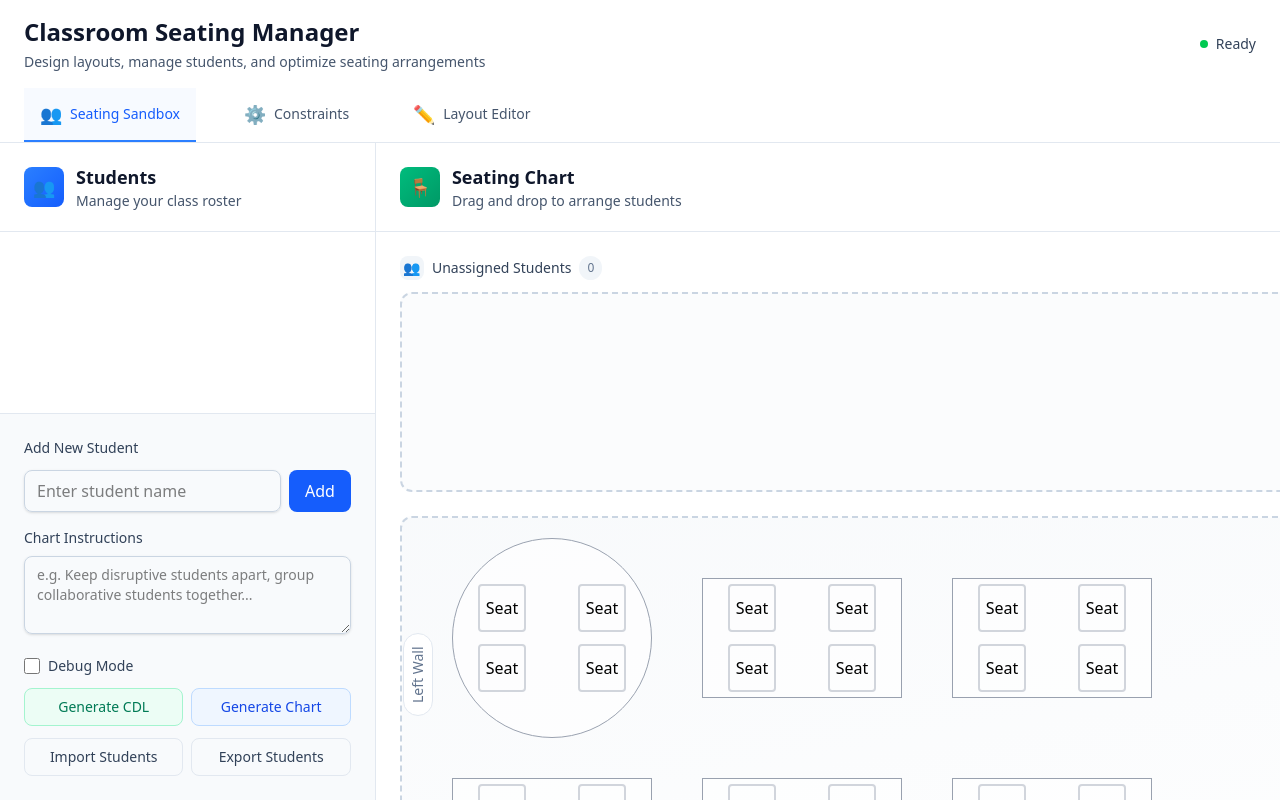
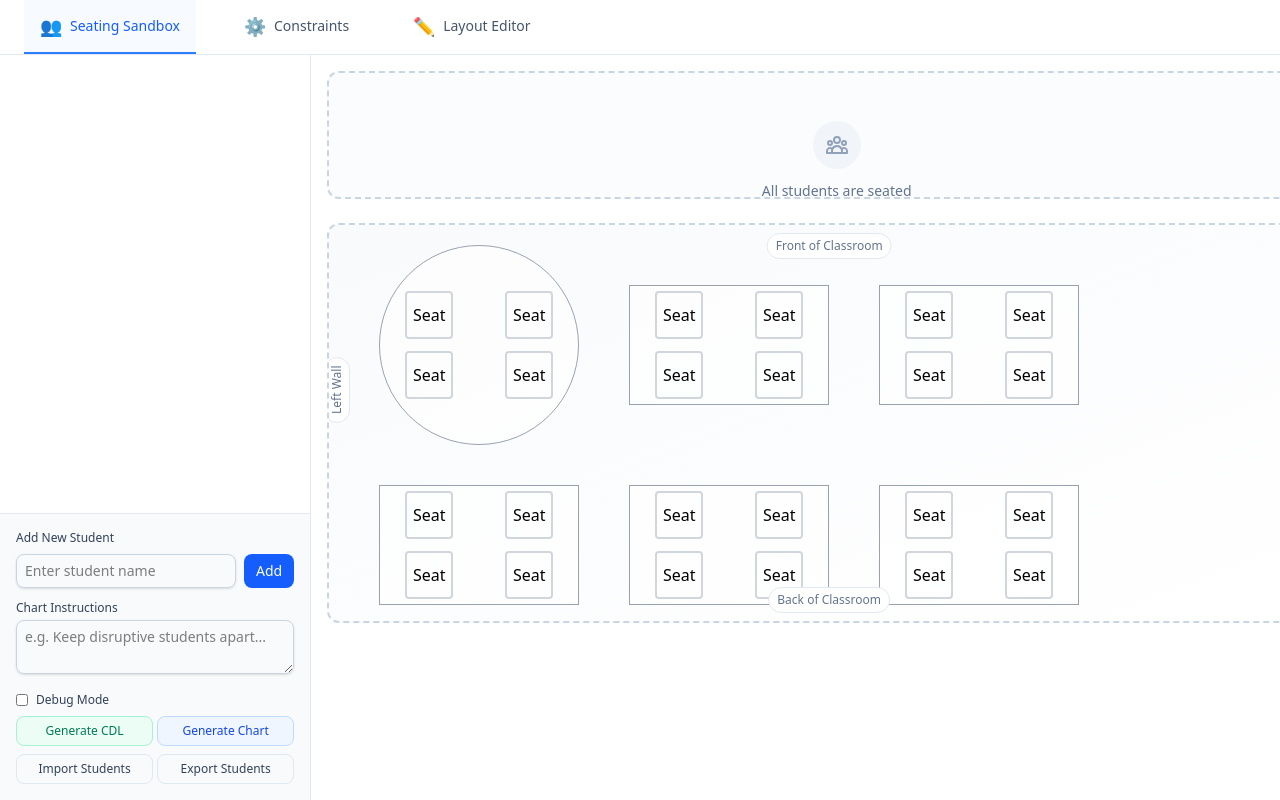
Before and after one commit to veryboi/seating, a React (Vite) app: page / in a window 1280 px wide. Built offline with nearby package versions, Linux system fonts and the light colour scheme.

Commit message:
some updates

```diff
--- a/src/App.jsx
+++ b/src/App.jsx
@@ -404,7 +404,7 @@ function importStudents(file) {
     <div className="flex flex-col h-screen bg-gradient-to-br from-slate-50 to-slate-100">
       {/* HEADER */}
       <div className="bg-white border-b border-slate-200 shadow-sm">
-        <div className="px-6 py-4">
+        {/* <div className="px-6 py-4">
           <div className="flex items-center justify-between">
             <div>
               <h1 className="text-2xl font-bold text-slate-900">Classroom Seating Manager</h1>
@@ -415,7 +415,7 @@ function importStudents(file) {
               <span className="text-sm font-medium text-slate-700">Ready</span>
             </div>
           </div>
-        </div>
+        </div> */}
 
         {/* TAB BAR */}
         <div className="px-6">
@@ -427,8 +427,7 @@ function importStudents(file) {
             ].map((t) => (
               <button
                 key={t.key}
-                className={`flex items-center space-x-2 px-4 py-3 border-b-2 font-medium text-sm transition-colors ${
-                  tab === t.key
+                className={`flex items-center space-x-2 px-4 py-3 border-b-2 font-medium text-sm transition-colors ${tab === t.key
                     ? "border-blue-500 text-blue-600 bg-blue-50/50"
                     : "border-transparent text-slate-600 hover:text-slate-900 hover:border-slate-300"
                   }`}
--- a/src/components/DraggableStudent.jsx
+++ b/src/components/DraggableStudent.jsx
@@ -15,7 +15,8 @@ function DraggableStudent({ id, tags = [], note = "", onAddTag, compact = false
 
   const style = {
     ...(transform ? { transform: `translate(${transform.x}px, ${transform.y}px)` } : {}),
-    zIndex: isDragging ? 1000 : 50,
+    zIndex: isDragging ? 9999 : 50,
+    position: isDragging ? 'fixed' : 'relative',
   };
 
   const [showTip, setShowTip] = React.useState(false);
--- a/src/components/LayoutEditor.jsx
+++ b/src/components/LayoutEditor.jsx
@@ -166,7 +166,7 @@ function LayoutEditor({ classroom, setClassroom }) {
           {/* HEADER */}
           <div className="px-6 py-5 border-b border-slate-200">
             <div className="flex items-center justify-between">
-              <div className="flex items-center space-x-3">
+              {/* <div className="flex items-center space-x-3">
                 <div className="w-10 h-10 bg-gradient-to-br from-orange-500 to-orange-600 rounded-lg flex items-center justify-center">
                   <span className="text-white text-lg">✏️</span>
                 </div>
@@ -174,7 +174,7 @@ function LayoutEditor({ classroom, setClassroom }) {
                   <h2 className="text-xl font-semibold text-slate-900">Layout Editor</h2>
                   <p className="text-sm text-slate-600 mt-1">Design and customize your classroom layout</p>
                 </div>
-              </div>
+              </div> */}
 
               {/* Import/Export Actions */}
               <div className="flex items-center space-x-2">
--- a/src/components/SeatingTab.jsx
+++ b/src/components/SeatingTab.jsx
@@ -126,7 +126,7 @@ function SeatingTab({
   return (
     <div className="flex flex-1 h-full bg-gradient-to-br from-slate-50 to-slate-100">
       {/* LEFT PANEL - Student Management */}
-      <div className="w-96 h-full bg-white border-r border-slate-200 shadow-sm flex flex-col">
+      <div className="w-80 h-full bg-white border-r border-slate-200 shadow-sm flex flex-col">
         <input
           id="importStudentsInput"
           type="file"
@@ -161,20 +161,10 @@ function SeatingTab({
         />
 
         {/* Header */}
-        <div className="px-6 py-5 border-b border-slate-200">
-          <div className="flex items-center space-x-3">
-            <div className="w-10 h-10 bg-gradient-to-br from-blue-500 to-blue-600 rounded-lg flex items-center justify-center">
-              <span className="text-white text-lg">👥</span>
-            </div>
-            <div>
-              <h2 className="text-lg font-semibold text-slate-900">Students</h2>
-              <p className="text-sm text-slate-600">Manage your class roster</p>
-            </div>
-          </div>
-        </div>
+
 
         {/* Student List */}
-        <div className="flex-1 overflow-y-auto p-4 space-y-3">
+        <div className="flex-1 overflow-y-auto p-3 space-y-2">
           {studentList.map((s) =>
             selectedStudent === s ? (
               <StudentEditor
@@ -205,18 +195,18 @@ function SeatingTab({
             ) : (
               <button
                 key={s}
-                className="w-full text-left bg-white border border-slate-200 rounded-lg p-4 hover:border-blue-300 hover:shadow-sm transition-all duration-200 group"
+                className="w-full text-left bg-white border border-slate-200 rounded-lg p-3 hover:border-blue-300 hover:shadow-sm transition-all duration-200 group"
                 onClick={() => setSelectedStudent(s)}
               >
                 <div className="flex items-center justify-between">
-                  <span className="font-medium text-slate-900 group-hover:text-blue-600">{s}</span>
-                  <svg className="w-4 h-4 text-slate-400 group-hover:text-blue-500" fill="none" stroke="currentColor" viewBox="0 0 24 24">
+                  <span className="font-medium text-slate-900 group-hover:text-blue-600 text-sm">{s}</span>
+                  <svg className="w-3 h-3 text-slate-400 group-hover:text-blue-500" fill="none" stroke="currentColor" viewBox="0 0 24 24">
                     <path strokeLinecap="round" strokeLinejoin="round" strokeWidth="2" d="M9 5l7 7-7 7"/>
                   </svg>
                 </div>
-                <div className="flex flex-wrap gap-1 mt-2">
+                <div className="flex flex-wrap gap-1 mt-1">
                   {(studentTags[s] || []).map((tag, i) => (
-                    <span key={i} className="inline-flex items-center px-2 py-1 text-xs font-medium bg-green-100 text-green-800 rounded-full">
+                    <span key={i} className="inline-flex items-center px-1.5 py-0.5 text-xs font-medium bg-green-100 text-green-800 rounded-full">
                       {tag}
                     </span>
                   ))}
@@ -227,14 +217,14 @@ function SeatingTab({
         </div>
 
         {/* Footer Actions */}
-        <div className="p-6 bg-slate-50 border-t border-slate-200 space-y-4">
+        <div className="p-4 bg-slate-50 border-t border-slate-200 space-y-3">
           {/* Add Student */}
-          <div className="space-y-3">
-            <label className="block text-sm font-medium text-slate-700">Add New Student</label>
+          <div className="space-y-2">
+            <label className="block text-xs font-medium text-slate-700">Add New Student</label>
             <div className="flex space-x-2">
               <input
                 type="text"
-                className="flex-1 px-3 py-2 border border-slate-300 rounded-lg shadow-sm focus:ring-2 focus:ring-blue-500/20 focus:border-blue-500 transition-colors"
+                className="flex-1 px-2 py-1.5 text-sm border border-slate-300 rounded-lg shadow-sm focus:ring-2 focus:ring-blue-500/20 focus:border-blue-500 transition-colors"
                 placeholder="Enter student name"
                 value={studentInput}
                 onChange={(e) => setStudentInput(e.target.value)}
@@ -250,7 +240,7 @@ function SeatingTab({
                 }}
               />
               <button
-                className="px-4 py-2 bg-blue-600 text-white rounded-lg hover:bg-blue-700 focus:ring-2 focus:ring-blue-500/20 transition-colors font-medium"
+                className="px-3 py-1.5 text-sm bg-blue-600 text-white rounded-lg hover:bg-blue-700 focus:ring-2 focus:ring-blue-500/20 transition-colors font-medium"
                 onClick={() => {
                   const clean = studentInput.trim();
                   if (clean && !studentList.includes(clean)) {
@@ -265,24 +255,24 @@ function SeatingTab({
           </div>
 
           {/* Chart Note */}
-          <div className="space-y-2">
-            <label className="block text-sm font-medium text-slate-700">Chart Instructions</label>
+          <div className="space-y-1">
+            <label className="block text-xs font-medium text-slate-700">Chart Instructions</label>
             <textarea
-              className="w-full px-3 py-2 border border-slate-300 rounded-lg shadow-sm focus:ring-2 focus:ring-blue-500/20 focus:border-blue-500 transition-colors text-sm"
-              rows={3}
-              placeholder="e.g. Keep disruptive students apart, group collaborative students together..."
+              className="w-full px-2 py-1.5 text-sm border border-slate-300 rounded-lg shadow-sm focus:ring-2 focus:ring-blue-500/20 focus:border-blue-500 transition-colors"
+              rows={2}
+              placeholder="e.g. Keep disruptive students apart..."
               value={noteForChart}
               onChange={(e) => setNoteForChart(e.target.value)}
             />
           </div>
 
           {/* Actions */}
-          <div className="space-y-3">
+          <div className="space-y-2">
             {/* Debug Mode */}
-            <label className="flex items-center space-x-2 text-sm">
+            <label className="flex items-center space-x-2 text-xs">
               <input
                 type="checkbox"
-                className="w-4 h-4 text-blue-600 border-slate-300 rounded focus:ring-2 focus:ring-blue-500/20"
+                className="w-3 h-3 text-blue-600 border-slate-300 rounded focus:ring-2 focus:ring-blue-500/20"
                 checked={debugMode}
                 onChange={(e) => setDebugMode(e.target.checked)}
               />
@@ -290,9 +280,9 @@ function SeatingTab({
             </label>
 
             {/* AI Actions */}
-            <div className="grid grid-cols-2 gap-2">
+            <div className="grid grid-cols-2 gap-1">
               <button
-                className={`px-3 py-2 text-sm font-medium rounded-lg transition-all ${
+                className={`px-2 py-1.5 text-xs font-medium rounded-lg transition-all ${
                   isGeneratingCDL
                     ? 'bg-slate-100 text-slate-400 cursor-not-allowed'
                     : 'bg-emerald-50 text-emerald-700 border border-emerald-200 hover:bg-emerald-100'
@@ -345,7 +335,7 @@ function SeatingTab({
               >
                 {isGeneratingCDL ? (
                   <div className="flex items-center justify-center">
-                    <svg className="animate-spin h-4 w-4" viewBox="0 0 24 24">
+                    <svg className="animate-spin h-3 w-3" viewBox="0 0 24 24">
                       <circle className="opacity-25" cx="12" cy="12" r="10" stroke="currentColor" strokeWidth="4" fill="none" />
                       <path className="opacity-75" fill="currentColor" d="M4 12a8 8 0 018-8V0C5.373 0 0 5.373 0 12h4zm2 5.291A7.962 7.962 0 014 12H0c0 3.042 1.135 5.824 3 7.938l3-2.647z" />
                     </svg>
@@ -355,7 +345,7 @@ function SeatingTab({
                 )}
               </button>
               <button
-                className="px-3 py-2 text-sm font-medium bg-blue-50 text-blue-700 border border-blue-200 rounded-lg hover:bg-blue-100 transition-colors"
+                className="px-2 py-1.5 text-xs font-medium bg-blue-50 text-blue-700 border border-blue-200 rounded-lg hover:bg-blue-100 transition-colors"
                 onClick={() => {
                   try {
                     const cdl = JSON.parse(cdlDraft);
@@ -384,15 +374,15 @@ function SeatingTab({
             </div>
 
             {/* Import/Export */}
-            <div className="grid grid-cols-2 gap-2">
+            <div className="grid grid-cols-2 gap-1">
               <button
-                className="px-3 py-2 text-sm font-medium bg-slate-50 text-slate-700 border border-slate-200 rounded-lg hover:bg-slate-100 transition-colors"
+                className="px-2 py-1.5 text-xs font-medium bg-slate-50 text-slate-700 border border-slate-200 rounded-lg hover:bg-slate-100 transition-colors"
                 onClick={() => document.getElementById("importStudentsInput").click()}
               >
                 Import Students
               </button>
               <button
-                className="px-3 py-2 text-sm font-medium bg-slate-50 text-slate-700 border border-slate-200 rounded-lg hover:bg-slate-100 transition-colors"
+                className="px-2 py-1.5 text-xs font-medium bg-slate-50 text-slate-700 border border-slate-200 rounded-lg hover:bg-slate-100 transition-colors"
                 onClick={() => exportStudents(studentList, studentTags, studentNotes, customTags)}
               >
                 Export Students
@@ -404,47 +394,39 @@ function SeatingTab({
 
       {/* RIGHT PANEL - Seating Visualization */}
       <div className="flex-1 bg-white flex flex-col">
-        {/* Header */}
-        <div className="px-6 py-5 border-b border-slate-200">
-          <div className="flex items-center space-x-3">
-            <div className="w-10 h-10 bg-gradient-to-br from-emerald-500 to-emerald-600 rounded-lg flex items-center justify-center">
-              <span className="text-white text-lg">🪑</span>
-            </div>
-            <div>
-              <h2 className="text-lg font-semibold text-slate-900">Seating Chart</h2>
-              <p className="text-sm text-slate-600">Drag and drop to arrange students</p>
-            </div>
-          </div>
-        </div>
+
 
         {/* Content */}
-        <div className="flex-1 p-6 overflow-hidden">
-          <DndContext collisionDetection={rectIntersection} onDragEnd={handleDragEnd}>
+        <div className="flex-1 p-4 overflow-hidden" style={{ position: 'relative', zIndex: 0 }}>
+          <DndContext
+            collisionDetection={rectIntersection}
+            onDragEnd={handleDragEnd}
+          >
             <StudentPool students={unseated} studentTags={studentTags} studentNotes={studentNotes} onAddTag={handleAddTag} />
 
             <div
-              className="relative mt-6 w-full border-2 border-dashed border-slate-300 rounded-xl bg-gradient-to-br from-slate-50 to-white overflow-auto"
+              className="relative mt-3 w-full border-2 border-dashed border-slate-300 rounded-xl bg-gradient-to-br from-slate-50 to-white overflow-auto"
               style={{
-                height: 'calc(100vh - 400px)',
-                maxHeight: '600px',
-                scrollbarGutter: "stable"
+                height: '400px',
+                scrollbarGutter: "stable",
+                zIndex: 1
               }}
             >
               {/* Orientation Labels */}
-              <span className="absolute top-4 left-1/2 -translate-x-1/2 text-sm font-medium text-slate-500 bg-white px-3 py-1 rounded-full border border-slate-200 z-10">
+              <span className="absolute top-2 left-1/2 -translate-x-1/2 text-xs font-medium text-slate-500 bg-white px-2 py-1 rounded-full border border-slate-200" style={{ zIndex: 5 }}>
                 Front of Classroom
               </span>
-              <span className="absolute bottom-4 left-1/2 -translate-x-1/2 text-sm font-medium text-slate-500 bg-white px-3 py-1 rounded-full border border-slate-200 z-10">
+              <span className="absolute bottom-2 left-1/2 -translate-x-1/2 text-xs font-medium text-slate-500 bg-white px-2 py-1 rounded-full border border-slate-200" style={{ zIndex: 5 }}>
                 Back of Classroom
               </span>
-              <span className="absolute top-1/2 -translate-y-1/2 left-4 -rotate-90 origin-left text-sm font-medium text-slate-500 bg-white px-3 py-1 rounded-full border border-slate-200 z-10">
+              <span className="absolute top-1/2 -translate-y-1/2 left-2 -rotate-90 origin-left text-xs font-medium text-slate-500 bg-white px-2 py-1 rounded-full border border-slate-200" style={{ zIndex: 5 }}>
                 Left Wall
               </span>
-              <span className="absolute top-1/2 -translate-y-1/2 right-4 rotate-90 origin-right text-sm font-medium text-slate-500 bg-white px-3 py-1 rounded-full border border-slate-200 z-10">
+              <span className="absolute top-1/2 -translate-y-1/2 right-2 rotate-90 origin-right text-xs font-medium text-slate-500 bg-white px-2 py-1 rounded-full border border-slate-200" style={{ zIndex: 5 }}>
                 Right Wall
               </span>
 
-              <div className="relative w-[2000px] h-[1500px] min-w-full min-h-full">
+              <div className="relative" style={{ width: '1000px', height: '600px', zIndex: 2 }}>
                 {classroom.desks.map((desk, i) => (
                   <ViewerDesk
                     key={i}
--- a/src/components/StudentPool.jsx
+++ b/src/components/StudentPool.jsx
@@ -7,7 +7,7 @@ function StudentPool({ students, studentTags, studentNotes, onAddTag }) {
 
   return (
     <div className="mb-6">
-      <div className="flex items-center space-x-2 mb-3">
+      {/* <div className="flex items-center space-x-2 mb-3">
         <div className="w-6 h-6 bg-slate-100 rounded-lg flex items-center justify-center">
           <span className="text-slate-600 text-sm">👥</span>
         </div>
@@ -15,15 +15,16 @@ function StudentPool({ students, studentTags, studentNotes, onAddTag }) {
         <span className="text-xs text-slate-500 bg-slate-100 px-2 py-1 rounded-full">
           {students.length}
         </span>
-      </div>
+      </div> */}
 
       <div
         ref={setNodeRef}
-        className={`min-h-24 w-full p-4 border-2 border-dashed rounded-xl transition-all duration-200 flex flex-wrap gap-3 ${
+        className={`min-h-24 max-h-32 w-full p-4 border-2 border-dashed rounded-xl transition-all duration-200 flex flex-wrap gap-3 overflow-auto ${
           isOver
             ? "border-emerald-400 bg-emerald-50/50"
             : "border-slate-300 bg-slate-50/50 hover:border-slate-400"
         }`}
+        style={{ zIndex: 3 }}
       >
         {students.length === 0 ? (
           <div className="w-full flex items-center justify-center py-8">
```
Also changed, not shown: src/components/ConstraintsTab.jsx (+43 -2 lines). Lines whose indentation alone changed are shown as unchanged.
